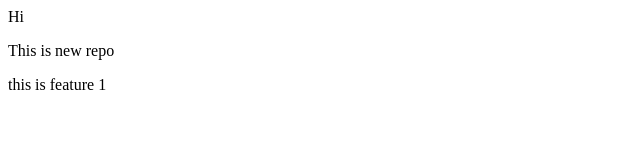
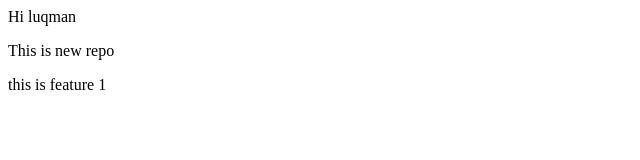
Before and after one commit to NaumanCodes/NewRepo, a plain HTML site: page index.html in a window 1280 px wide. Shown: the full height of the page, 0-640 px from the left. Drawn offline with Linux system fonts and the light colour scheme.

Commit message:
LuqmanDemo

```diff
--- a/index.html
+++ b/index.html
@@ -1,3 +1,3 @@
-<p>Hi</p>
+<p>Hi luqman</p>
 <p>This is new repo</p>
 <p>this is feature 1</p>
```
